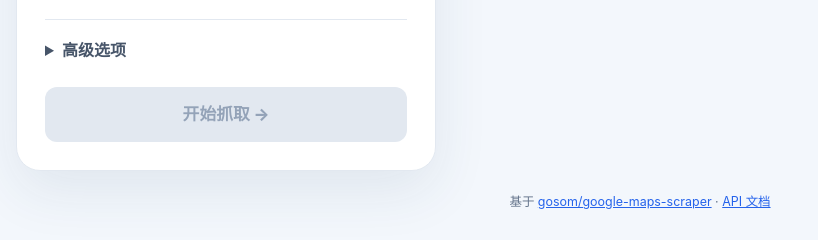
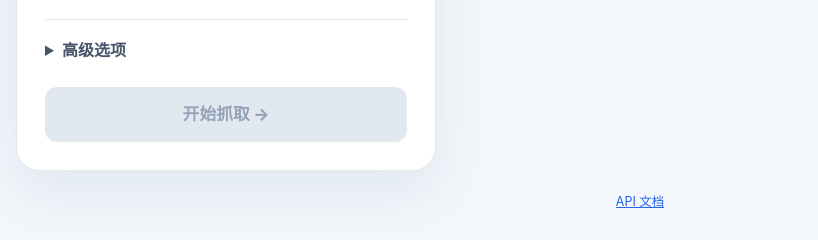
Before and after one commit to nihao555-hub/map, a Django app: template web/static/templates/index.html in a window 1280 px wide. Shown: the part 643-883 px from the top of the page, without its empty margins (0-818 px from the left). Run offline with Django 3.2, Linux system fonts and the light colour scheme; the template is opened without the code that fills it, so the values that code supplies are empty; some libraries are stand-ins or nearby versions.

Commit message:
Remove upstream attribution from footer

```diff
--- a/web/static/templates/index.html
+++ b/web/static/templates/index.html
@@ -140,7 +140,7 @@
         </div>
 
         <footer>
-            基于 <a href="https://github.com/gosom/google-maps-scraper" target="_blank" rel="noopener noreferrer">gosom/google-maps-scraper</a> · <a href="/api/docs" target="_blank" rel="noopener noreferrer">API 文档</a>
+            <a href="/api/docs" target="_blank" rel="noopener noreferrer">API 文档</a>
         </footer>
     </main>
 <script>
```
